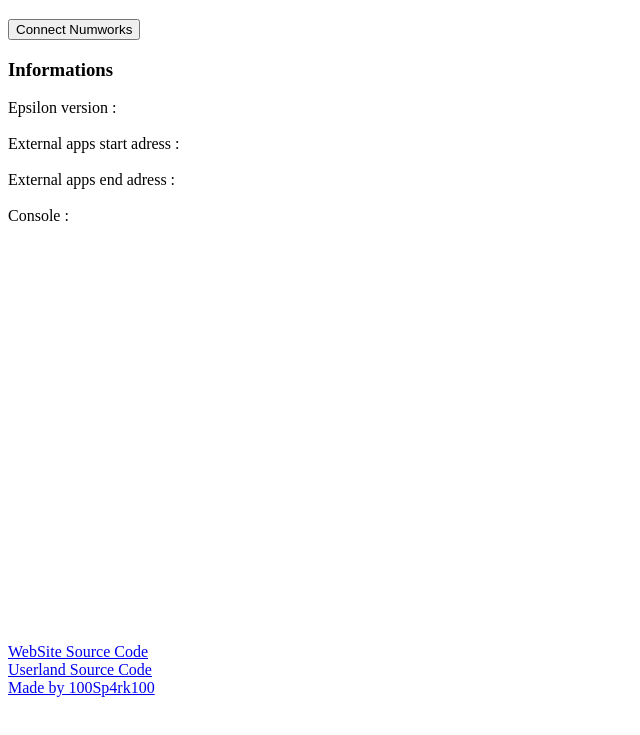
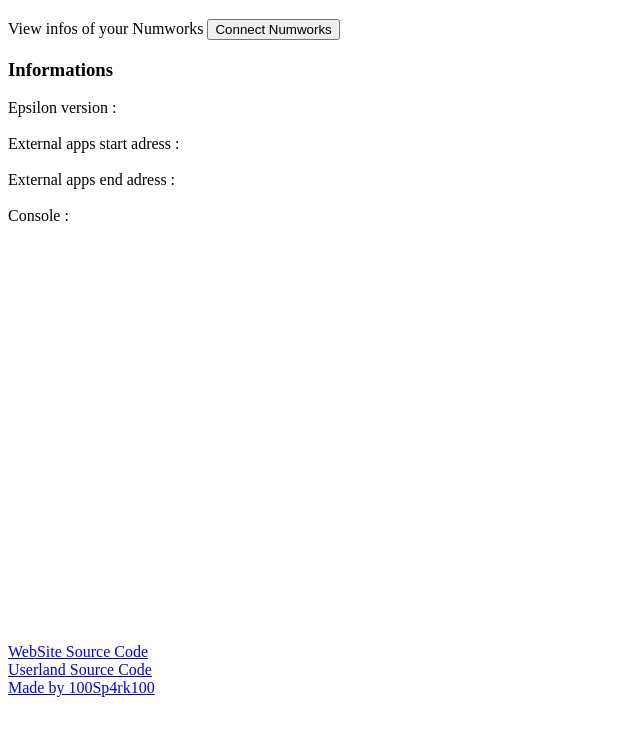
Before and after one commit to 100Sp4rk100/Numworks-Infos, a website built with Vite: page index.html in a window 1280 px wide. Shown: the part 61-796 px from the top of the page, without its empty margins (0-640 px from the left). Built offline with nearby package versions, Linux system fonts and the light colour scheme; what upsilon.js would draw is missing.

Commit message:
addind description

```diff
--- a/index.html
+++ b/index.html
@@ -7,6 +7,7 @@
     </head>
     <body>
         <h1 class="title">Numworks Infos</h1>
+        View infos of your Numworks
         <button id="connect">Connect Numworks</button>
         <h3>Informations</h3>
         Epsilon version : <div id="version"></div>
```
